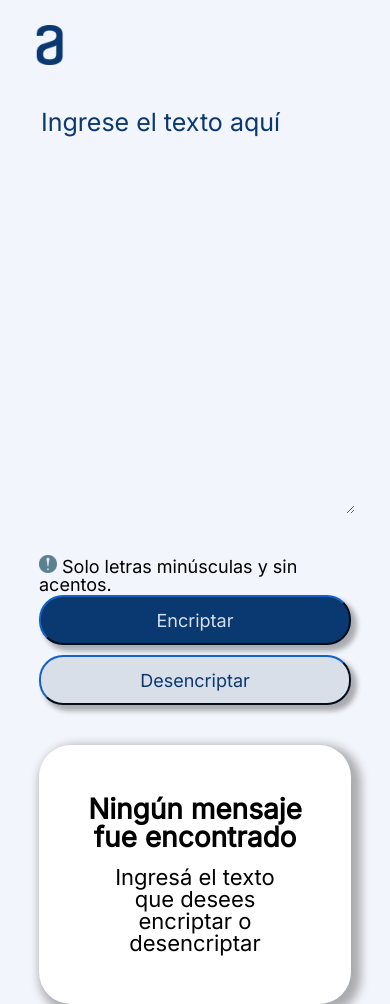
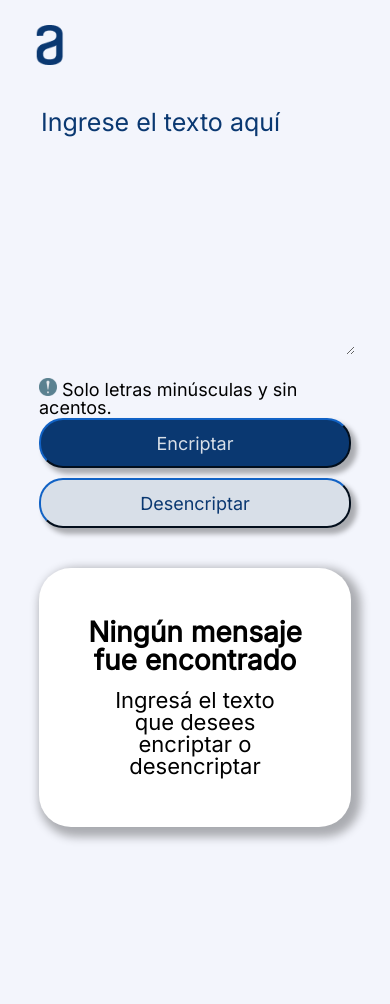
Before and after one commit to cuarty/challenge-Alura, a plain HTML site: page index.html in a window 390 px wide. Shown: the top 1004 px of the page. After the commit the page ends 867 px from the top, so only its background shows below. Drawn offline with Linux system fonts and the light colour scheme.

Commit message:
sexta edicion

```diff
--- a/style.css
+++ b/style.css
@@ -293,7 +293,7 @@ textarea::placeholder{
     }
 
     #fila2-col1{
-        height: 450px;
+        height: 70vw;
 
     }
 
```
